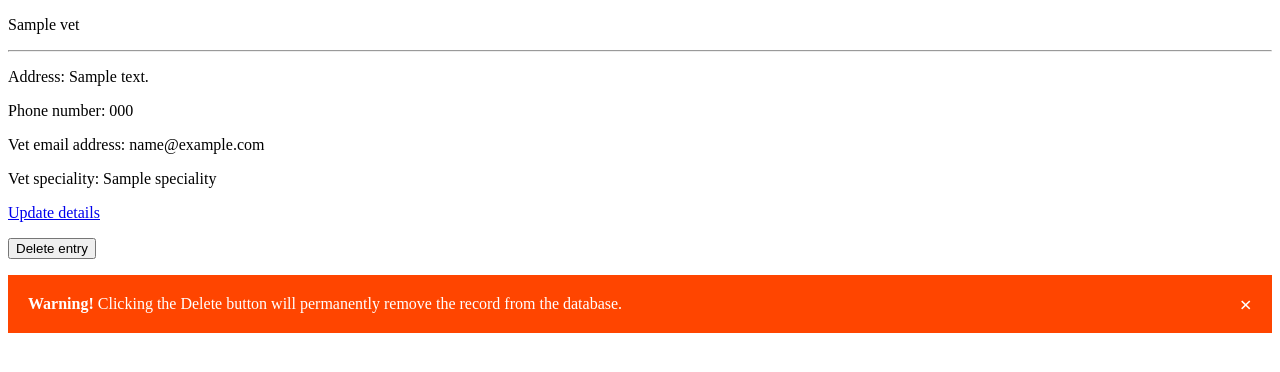
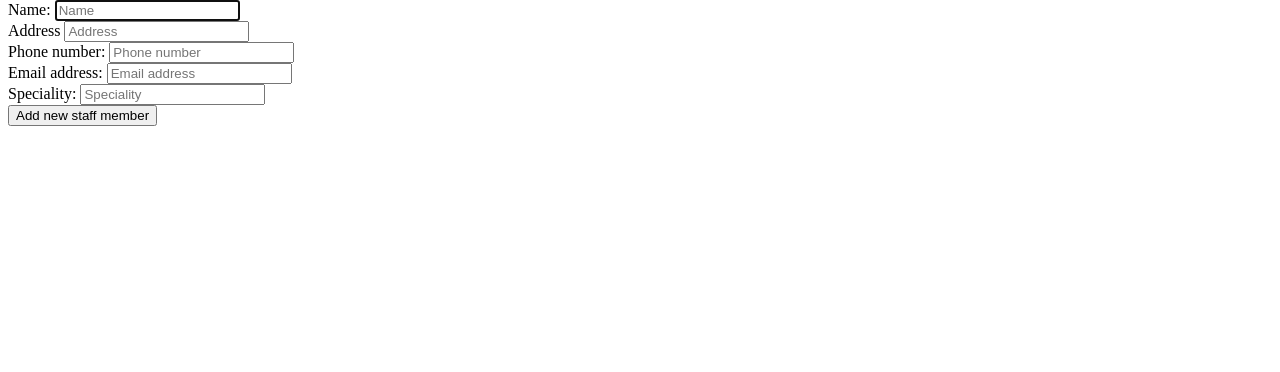
Before and after one commit to AgaKol/personal_project, a Flask app: page /vets/new in a window 1280 px wide. Shown: the part 173-545 px from the top of the page. Run offline with Flask 2, Linux system fonts and the light colour scheme; a database or web service that is not in the repository returns one stand-in record (values such as "Sample title"); some libraries are stand-ins or nearby versions.

Commit message:
adding new vet added

```diff
--- a/controllers/owners_controller.py
+++ b/controllers/owners_controller.py
@@ -14,7 +14,8 @@ def owners():
 @owners_blueprint.route('/owners/<id>', methods = ["GET"])
 def show_owner(id):
     owner = owner_repository.select_one(id)
-    return render_template("owners/show.html", owner = owner)
+    animals = animal_repository.select_all()
+    return render_template("owners/show.html", owner = owner, animals = animals)
 
 @owners_blueprint.route("/owners/<id>/delete", methods = ["POST"])
 def delete_owner(id):
--- a/controllers/vets_controller.py
+++ b/controllers/vets_controller.py
@@ -14,7 +14,8 @@ def vets():
 @vet_blueprint.route('/vets/<id>', methods = ["GET"])
 def show_vet(id):
     vet = vet_repository.select_one(id)
-    return render_template("vets/show.html", vet = vet)
+    animals = animal_repository.select_all()
+    return render_template("vets/show.html", vet = vet, animals = animals)
 
 @vet_blueprint.route("/vets/<id>/edit", methods = ["GET"])
 def edit_vet(id):
@@ -36,3 +37,20 @@ def update_vet(id):
 def delete_vet(id):
     vet_repository.delete_one(id)
     return redirect("/vets")
+
+
+@vet_blueprint.route("/vets/new", methods = ["GET"])
+def new_vet():
+    return render_template("/vets/new.html")
+
+@vet_blueprint.route("/vets", methods=["POST"])
+
+def create_vet():
+    name = request.form["name"]
+    address = request.form["address"]
+    phone = request.form["phone"]
+    email = request.form["email"]
+    speciality = request.form["speciality"]
+    vet = Vet(name, address, phone, email, speciality)
+    vet_repository.save(vet)
+    return redirect("/vets")
--- a/templates/vets/index.html
+++ b/templates/vets/index.html
@@ -1,6 +1,6 @@
 {% extends "base.html" %}
 {% block content %}
-
+<p><a href="/vets/new">Add a new staff member</a></p>
 {% for vet in vets %}
     <div class="vet">
         <div class="content">
--- /dev/null
+++ b/templates/vets/new.html
@@ -0,0 +1,28 @@
+{% extends "base.html" %}
+{% block content %}
+
+<form action="/vets" method="post">
+    <div>
+        <label for="name">Name:</label>
+        <input type="text" id="name" name="name" placeholder="Name" required autofocus>
+    </div>
+    <div>
+        <label for="address">Address</label>
+        <input type="text" id="address" name="address" placeholder="Address" required>
+    </div>
+    <div>
+        <label for="phone">Phone number:</label>
+        <input type="tel" id="phone" name="phone" placeholder="Phone number" required>
+    </div>
+    <div>
+        <label for="email">Email address:</label>
+        <input type="email" id="email" name="email" placeholder="Email address" required>
+    </div>
+    <div>
+        <label for="speciality">Speciality:</label>
+        <input type="text" id="speciality" name="speciality" placeholder="Speciality" required>
+    </div>
+    <button type="submit">Add new staff member</button>
+</form>
+
+{% endblock %}
--- a/templates/vets/show.html
+++ b/templates/vets/show.html
@@ -1,5 +1,6 @@
 {% extends "base.html" %}
 {% block content %}
+
 <div>
     <p>{{vet.name}}</p>
     <hr>
@@ -7,6 +8,13 @@
     <p>Phone number: {{vet.phone}}</p>
     <p>Vet email address: {{vet.email}}</p>
     <p>Vet speciality: {{vet.speciality}}</p>
+    <p>Animals under care:
+        {% for animal in animals %}
+            {% if animal.vet.id == vet.id %}
+                {{animal.name}}
+            {% endif%}
+        {% endfor %}
+    </p>
     <p><a href="/vets/{{vet.id}}/edit">Update details</a></p>
     <form class = "delete_form" action="/vets/{{vet.id}}/delete" method="post">
         <p><button>Delete entry</button></p>
```
Also changed, not shown: templates/owners/show.html (+7 -0 lines).
